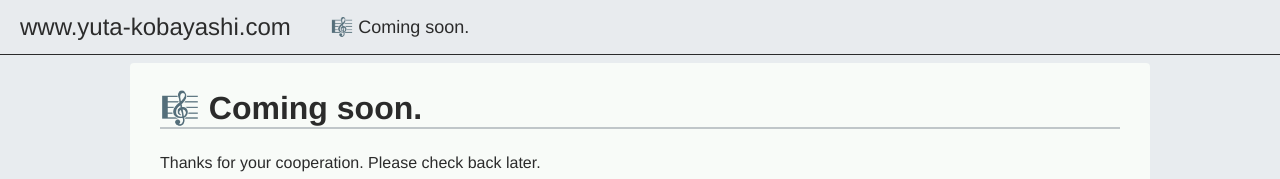
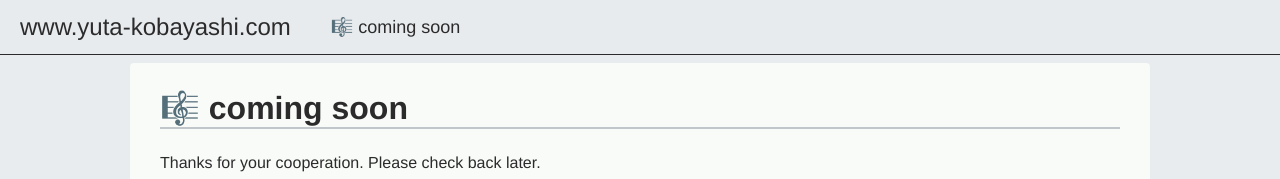
Before and after one commit to yuta-kobayashi-com/www.yuta-kobayashi.com, a plain HTML site: page index.html in a window 1280 px wide. Shown: the top 179 px of the page. Drawn offline with Linux system fonts and the light colour scheme.

Commit message:
Update index.html

```diff
--- a/index.html
+++ b/index.html
@@ -16,12 +16,12 @@
 			<input type="checkbox" id="checkbox_toggle">
 			<label for="checkbox_toggle" class="global-navbar-hamburger">☰</label>
 			<div class="global-navbar-menu">
-				<li><a href="https://www.yuta-kobayashi.com/">🎼 Coming soon.</a></li>
+				<li><a href="https://www.yuta-kobayashi.com/">🎼 coming soon</a></li>
 			</div>
 		</ul>
 	</nav>
 	<div class="paper">
-		<h1 class="linetitle">🎼 Coming soon.</h1>
+		<h1 class="linetitle">🎼 coming soon</h1>
 		<p class="bodytext">Thanks for your cooperation. Please check back later.</p>
 	</div>
 	<footer class="copyright">Copyright&nbsp;©&nbsp;<span id="year">2025</span>&nbsp;www.yuta-kobayashi.com</footer>
```
